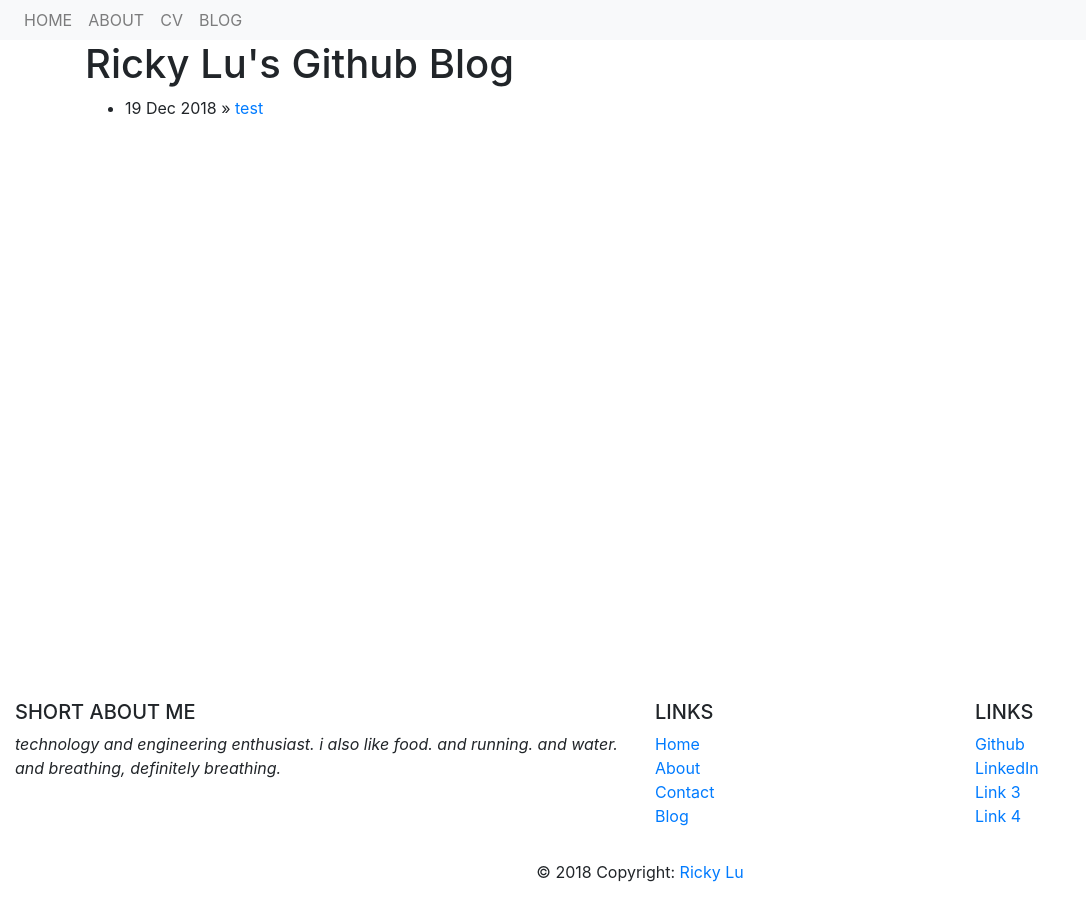
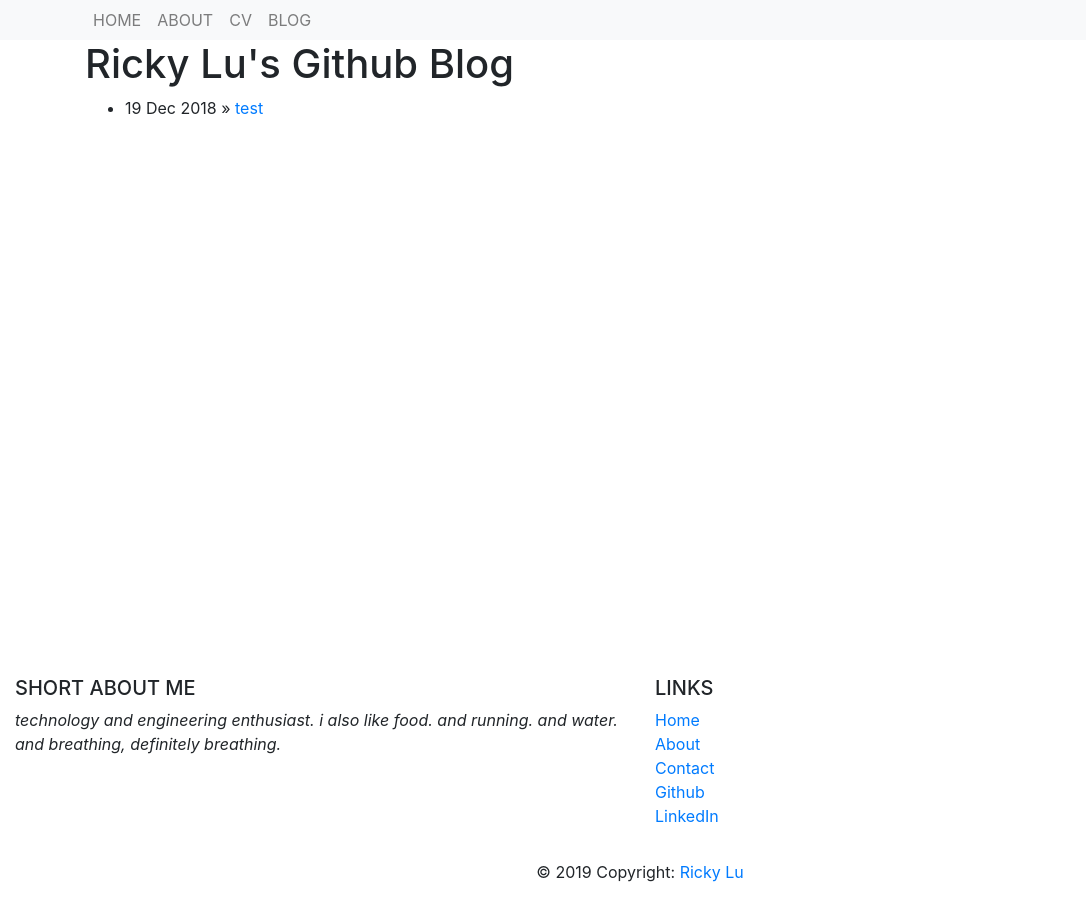
Before and after one commit to RCLU30/rclu30.github.io, a Jekyll site: the page built from blog/index.html, in a window 1280 px wide. Shown: the whole page, without its empty margins (0-1086 px from the left). Built offline with Jekyll 4.4.1, drawn with Linux system fonts in a browser that asks for light colours.

Commit message:
blog styling

```diff
--- a/_layouts/default.html
+++ b/_layouts/default.html
@@ -1,7 +1,7 @@
 <!DOCTYPE html>
 <html>
 <head>
-	<title><!-- {{ page.title }} --></title>
+	<title>{{ page.title }}</title>
 	<meta charset="utf-8">
   <meta name="viewport" content="width=device-width, initial-scale=1, shrink-to-fit=no">
 	<!-- link to main stylesheet -->
@@ -11,8 +11,8 @@
 
 </head>
 <body>
-	<nav class="navbar navbar-light bg-light navbar-expand-md py-0 fix-top">
-		<div class="collapse navbar-collapse" id="navLinks">
+	<nav class="navbar navbar-light bg-light navbar-expand-md py-0 fix-top text-center">
+		<div class="container collapse navbar-collapse " id="navLinks">
 			<ul class="navbar-nav">
 				<li class="nav-item">
 					<a href="/" class="nav-link">HOME</a>
@@ -56,10 +56,10 @@
 
         <hr class="clearfix w-100 d-md-none pb-3">
 
-        <!-- Grid column -->
+        <!-- Grid column 1-->
         <div class="col-md-3 mb-md-0 mb-3">
 
-            <!-- Links -->
+            <!-- Links Column 1-->
             <h5 class="text-uppercase">Links</h5>
 
             <ul class="list-unstyled">
@@ -72,19 +72,22 @@
               <li>
                 <a href="/contact">Contact</a>
               </li>
+             <li>
+                <a href="https://github.com/RCLU30/">Github</a>
+              </li>
               <li>
-                <a href="#!">Blog</a>
+                <a href="https://www.linkedin.com/in/luricky/">LinkedIn</a>
               </li>
             </ul>
 
           </div>
-          <!-- Grid column -->
+          <!-- Grid column-->
 
-          <!-- Grid column -->
-          <div class="col-md-3 mb-md-0 mb-3">
+          <!-- Grid column 2-->
+          <!-- <div class="col-md-3 mb-md-0 mb-3"> -->
 
-            <!-- Links -->
-            <h5 class="text-uppercase">Links</h5>
+            <!-- Links Column 2-->
+            <!-- <h5 class="text-uppercase">Links</h5>
 
             <ul class="list-unstyled">
               <li>
@@ -101,7 +104,7 @@
               </li>
             </ul>
 
-          </div>
+          </div> -->
           <!-- Grid column -->
 
       </div>
@@ -111,7 +114,7 @@
     <!-- Footer Links -->
 
     <!-- Copyright -->
-    <div class="footer-copyright text-center py-3">© 2018 Copyright:
+    <div class="footer-copyright text-center py-3">© 2019 Copyright:
       <a href="https://rclu30.github.io/"> Ricky Lu</a>
     </div>
     <!-- Copyright -->
--- a/blog/index.html
+++ b/blog/index.html
@@ -3,7 +3,7 @@
 title: Ricky Lu's Github Blog
 ---
 	<h1>{{ page.title }}</h1>
-	<ul class="posts">
+	<ul class="blog_posts">
 
 	  {% for post in site.posts %}
 	    <li>
--- a/css/main.css
+++ b/css/main.css
@@ -52,3 +52,8 @@
     background: rgb(222, 192, 222);
     transition: background 500ms;
 }
+
+
+.blog_posts{
+      list-style-type: none;
+}
```
